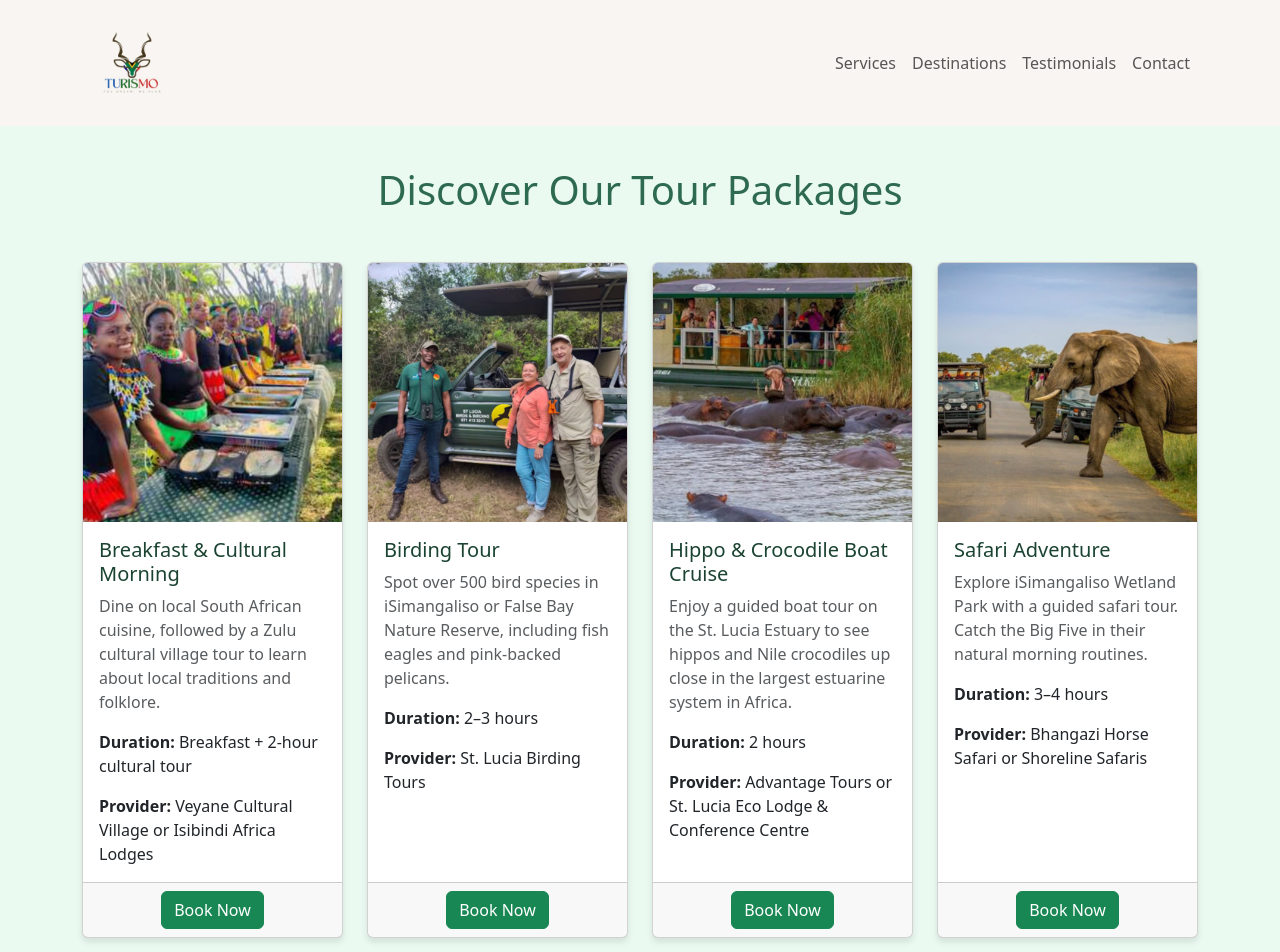
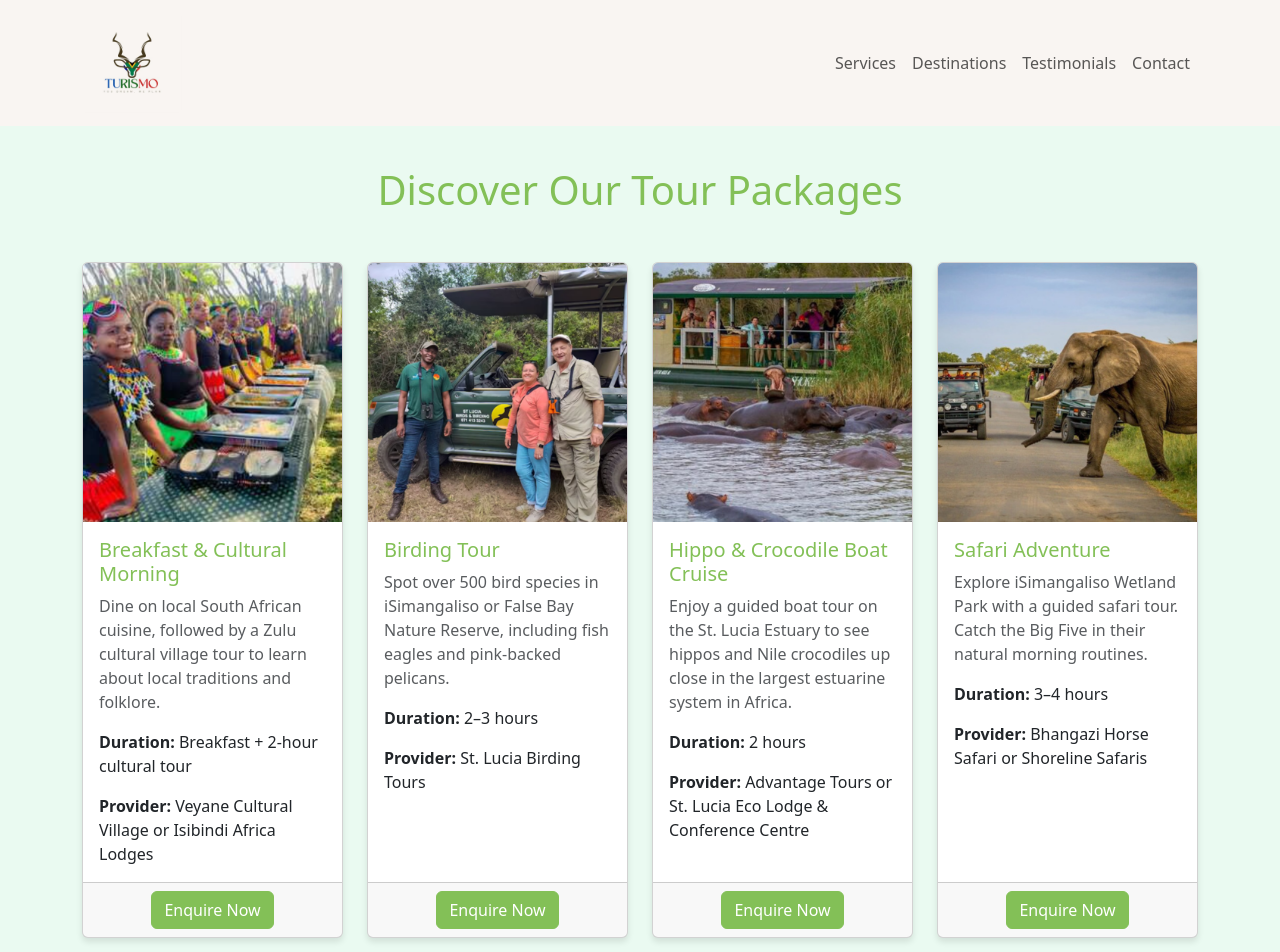
Before and after one commit to namoota-dev/turismo, a Next.js app: page /tours in a window 1280 px wide. Shown: the top 952 px of the page. Built offline with nearby package versions, Linux system fonts and the light colour scheme.

Commit message:
Revamped the tours page

```diff
--- a/components/Header/index.jsx
+++ b/components/Header/index.jsx
@@ -11,7 +11,7 @@ export default function Header() {
         <Navbar.Collapse id="basic-navbar-nav">
           <Nav className="ms-auto">
             <Nav.Link href="#services">Services</Nav.Link>
-            <Nav.Link href="#destinations">Destinations</Nav.Link>
+            <Nav.Link href="/tours">Destinations</Nav.Link>
             <Nav.Link href="#testimonials">Testimonials</Nav.Link>
             <Nav.Link href="#contact">Contact</Nav.Link>
           </Nav>
--- a/pages/tours.js
+++ b/pages/tours.js
@@ -89,14 +89,14 @@ const Tours = () => {
           name="description"
           content="Discover unforgettable travel experiences with Turismo, your partner for tailored tourism adventures."
         />
-        <link rel="icon" href="/favicon.ico" />
+        <link rel="icon" href="/logo.jpeg" />
       </Head>
 
       <Header />
 
     <div style={{ minHeight: "100vh", backgroundColor: "#eafaf1", padding: "40px 0" }}>
       <Container>
-        <h1 className="text-center mb-5" style={{ color: "#2d6a4f" }}>
+        <h1 className="text-center mb-5 display-6 header-text" style={{ color: "#2d6a4f" }}>
           Discover Our Tour Packages
         </h1>
         <Row className="justify-content-center">
@@ -112,7 +112,7 @@ const Tours = () => {
               <Card style={{ width: "18rem", boxShadow: "0 4px 6px rgba(0,0,0,0.1)" }}>
                 <Card.Img variant="top" src={activity.image} />
                 <Card.Body>
-                  <Card.Title style={{ color: "#1b4332" }}>{activity.title}</Card.Title>
+                  <Card.Title className="header-text">{activity.title}</Card.Title>
                   <Card.Text className="text-muted">{activity.description}</Card.Text>
                   <Card.Text>
                     <strong>Duration:</strong> {activity.duration}
@@ -122,7 +122,7 @@ const Tours = () => {
                   </Card.Text>
                 </Card.Body>
                 <Card.Footer className="text-center">
-                  <Button variant="success">Book Now</Button>
+                  <Button className="bg-green book-now-btn">Enquire Now</Button>
                 </Card.Footer>
               </Card>
             </Col>
--- a/styles/globals.css
+++ b/styles/globals.css
@@ -58,6 +58,9 @@ a {
   background: url("/images/banner1.jpg");
 }
 
+.book-now-btn {
+  border-color: var(--green) !important;
+}
 @media only screen and (max-width: 800px) {
   .service-card {
     margin-bottom: 15px;
```
